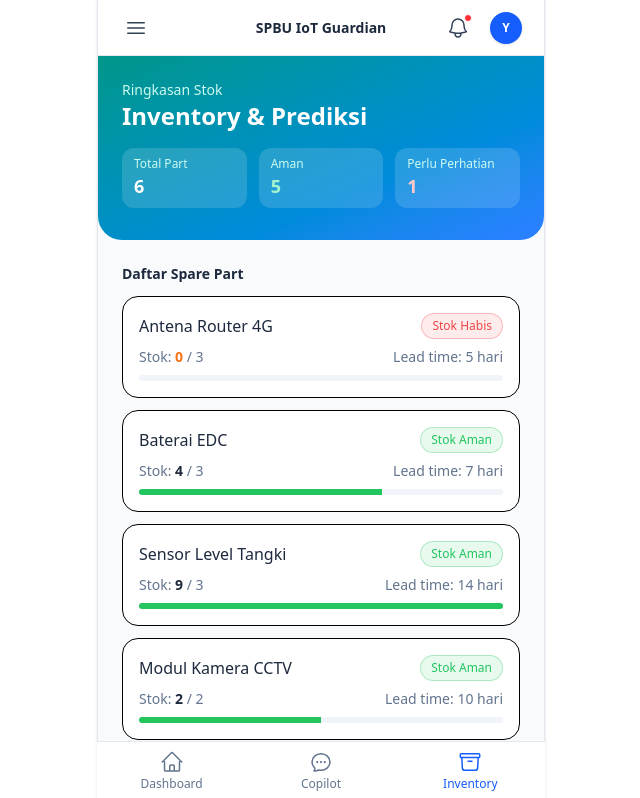
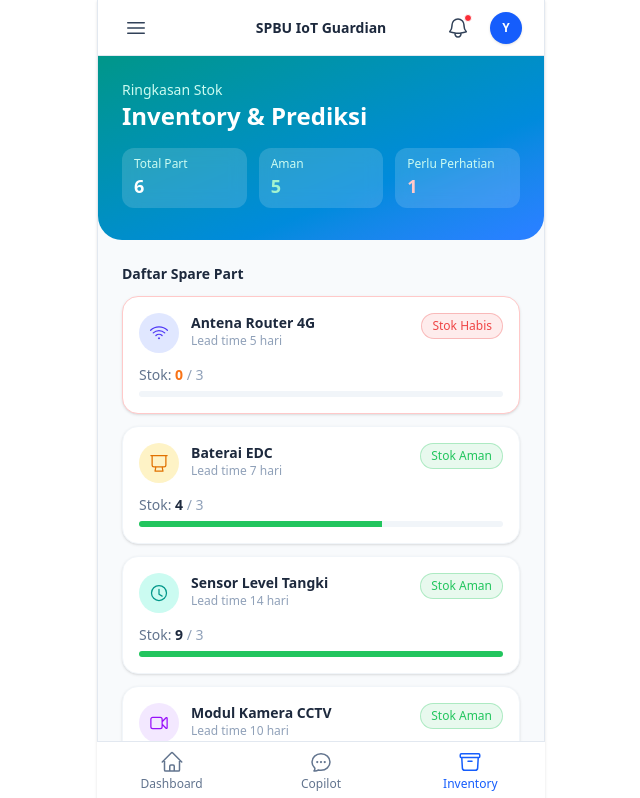
Before and after one commit to yandev-ops/spbu-iot-guardian, a React (Vite) app: page /inventory in a window 1280 px wide. Shown: the top 798 px of the page, without its empty margins (319-959 px from the left). Built offline with nearby package versions, Linux system fonts and the light colour scheme.

Commit message:
Refactor InventoryCard to include part icon logic

```diff
--- a/src/components/InventoryCard.jsx
+++ b/src/components/InventoryCard.jsx
@@ -1,32 +1,82 @@
 import StatusBadge from "./StatusBadge.jsx";
+
+const PART_ICON_RULES = [
+  {
+    match: /baterai/i,
+    color: "bg-amber-100 text-amber-600",
+    path: "M3.75 3v11.25A2.25 2.25 0 006 16.5h2.25M3.75 3h-1.5m1.5 0h16.5m0 0h1.5m-1.5 0v11.25A2.25 2.25 0 0118 16.5h-2.25m-7.5 0h7.5m-7.5 0l-1 5.25m8.5-5.25l1 5.25m-9.5 0h9.5",
+  },
+  {
+    match: /sensor|tangki/i,
+    color: "bg-teal-100 text-teal-600",
+    path: "M12 21a9 9 0 100-18 9 9 0 000 18zM12 7.5v6l3.75 2.25",
+  },
+  {
+    match: /kamera|cctv/i,
+    color: "bg-purple-100 text-purple-600",
+    path: "M15.75 10.5l4.72-4.72a.75.75 0 011.28.53v11.38a.75.75 0 01-1.28.53l-4.72-4.72M4.5 18.75h9a2.25 2.25 0 002.25-2.25v-9a2.25 2.25 0 00-2.25-2.25h-9A2.25 2.25 0 002.25 7.5v9a2.25 2.25 0 002.25 2.25z",
+  },
+  {
+    match: /router|antena|4g/i,
+    color: "bg-indigo-100 text-indigo-600",
+    path: "M8.288 15.038a5.25 5.25 0 017.424 0M5.106 11.856c3.807-3.808 9.98-3.808 13.788 0M1.924 8.674c5.565-5.565 14.587-5.565 20.152 0M12.53 18.22l-.53.53-.53-.53a.75.75 0 011.06 0z",
+  },
+  {
+    match: /print|struk/i,
+    color: "bg-slate-200 text-slate-600",
+    path: "M6.72 13.829c-.24.03-.48.062-.72.096a42.415 42.415 0 0110.56 0m-10.56 0L6.34 18m10.94-4.171c.24.03.48.062.72.096L17.66 18m0 0l.229 2.523a1.125 1.125 0 01-1.12 1.227H7.231c-.662 0-1.18-.568-1.12-1.227L6.34 18m11.32 0h.5a2.25 2.25 0 002.25-2.25v-6.5a2.25 2.25 0 00-2.25-2.25H6.34a2.25 2.25 0 00-2.25 2.25v6.5A2.25 2.25 0 006.34 18h.5m10.48 0H6.34",
+  },
+];
+
+const DEFAULT_ICON = {
+  color: "bg-slate-100 text-slate-500",
+  path: "M20.25 7.5l-.625 10.632a2.25 2.25 0 01-2.247 2.118H6.622a2.25 2.25 0 01-2.247-2.118L3.75 7.5M10 11.25h4M3.375 7.5h17.25c.621 0 1.125-.504 1.125-1.125v-1.5c0-.621-.504-1.125-1.125-1.125H3.375c-.621 0-1.125.504-1.125 1.125v1.5c0 .621.504 1.125 1.125 1.125z",
+};
+
+function getPartIcon(name) {
+  const rule = PART_ICON_RULES.find((r) => r.match.test(name));
+  return rule || DEFAULT_ICON;
+}
 
 function InventoryCard({ part }) {
   const isLow = part.qty_available < part.reorder_point;
+  const isStockout = part.qty_available === 0;
+  const icon = getPartIcon(part.name);
+  const progressPct = Math.min(100, (part.qty_available / (part.reorder_point * 2)) * 100);
 
   return (
-    <div className="bg-white border rounded-2xl p-4">
-      <div className="flex items-center justify-between mb-2">
-        <p className="font-medium text-slate-800">{part.name}</p>
+    <div
+      className={`bg-white border rounded-2xl p-4 shadow-sm ${
+        isStockout ? "border-red-200" : "border-slate-100"
+      }`}
+    >
+      <div className="flex items-start gap-3 mb-3">
+        <span className={`flex items-center justify-center w-10 h-10 rounded-full shrink-0 ${icon.color}`}>
+          <svg xmlns="http://www.w3.org/2000/svg" className="w-5 h-5" fill="none" viewBox="0 0 24 24" stroke="currentColor" strokeWidth={1.5}>
+            <path strokeLinecap="round" strokeLinejoin="round" d={icon.path} />
+          </svg>
+        </span>
+        <div className="flex-1 min-w-0">
+          <p className="font-semibold text-slate-800 text-sm truncate">{part.name}</p>
+          <p className="text-xs text-slate-400">Lead time {part.lead_time_hari} hari</p>
+        </div>
         <StatusBadge status={part.status} />
       </div>
 
-      <div className="flex items-center justify-between text-sm text-slate-500">
-        <span>
+      <div className="flex items-center justify-between text-sm mb-1.5">
+        <span className="text-slate-500">
           Stok:{" "}
           <span className={`font-semibold ${isLow ? "text-status-critical" : "text-slate-800"}`}>
             {part.qty_available}
           </span>{" "}
-          / {part.reorder_point}
+          <span className="text-slate-400">/ {part.reorder_point}</span>
         </span>
-        <span>Lead time: {part.lead_time_hari} hari</span>
       </div>
 
-      <div className="mt-2 h-1.5 bg-slate-100 rounded-full overflow-hidden">
+      <div className="h-1.5 bg-slate-100 rounded-full overflow-hidden">
         <div
-          className={`h-full ${isLow ? "bg-status-critical" : "bg-status-normal"}`}
-          style={{
-            width: `${Math.min(100, (part.qty_available / (part.reorder_point * 2)) * 100)}%`,
-          }}
+          className={`h-full transition-all ${isLow ? "bg-status-critical" : "bg-status-normal"}`}
+          style={{ width: `${progressPct}%` }}
         />
       </div>
     </div>
```
